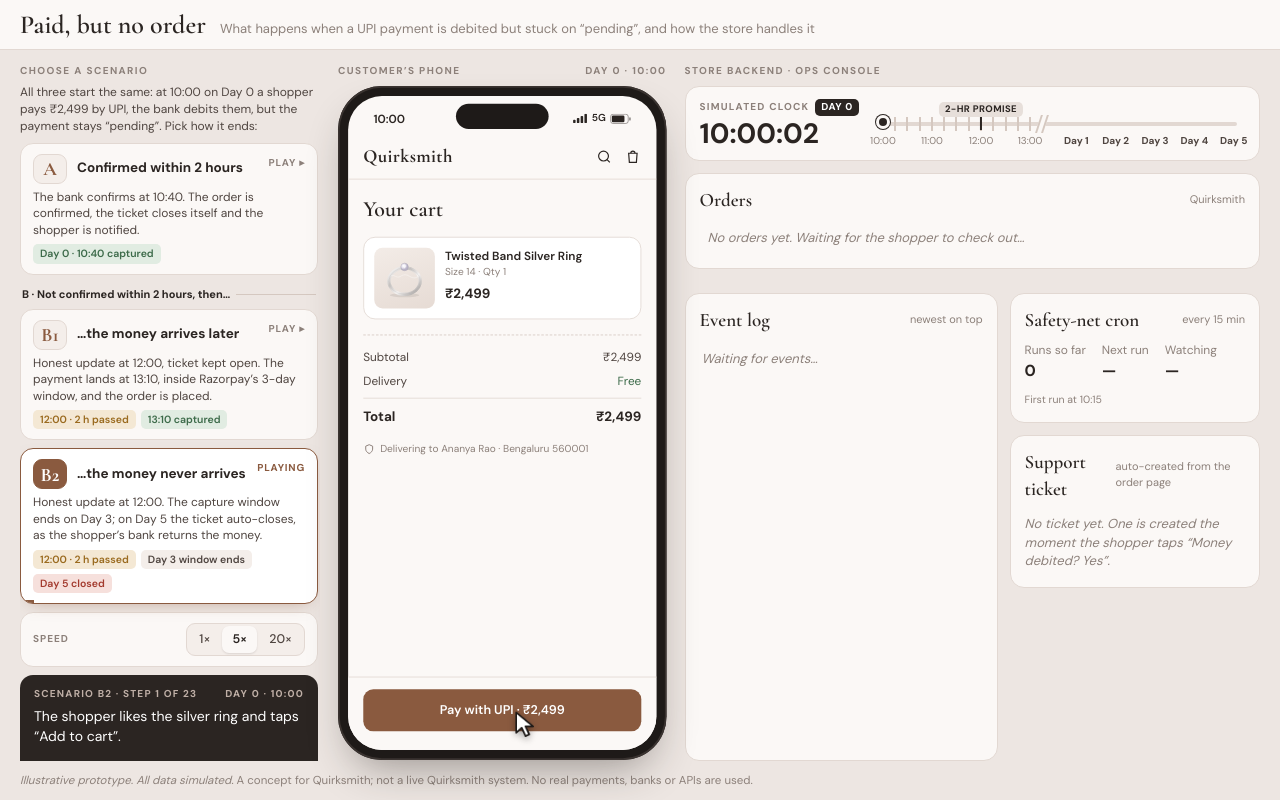
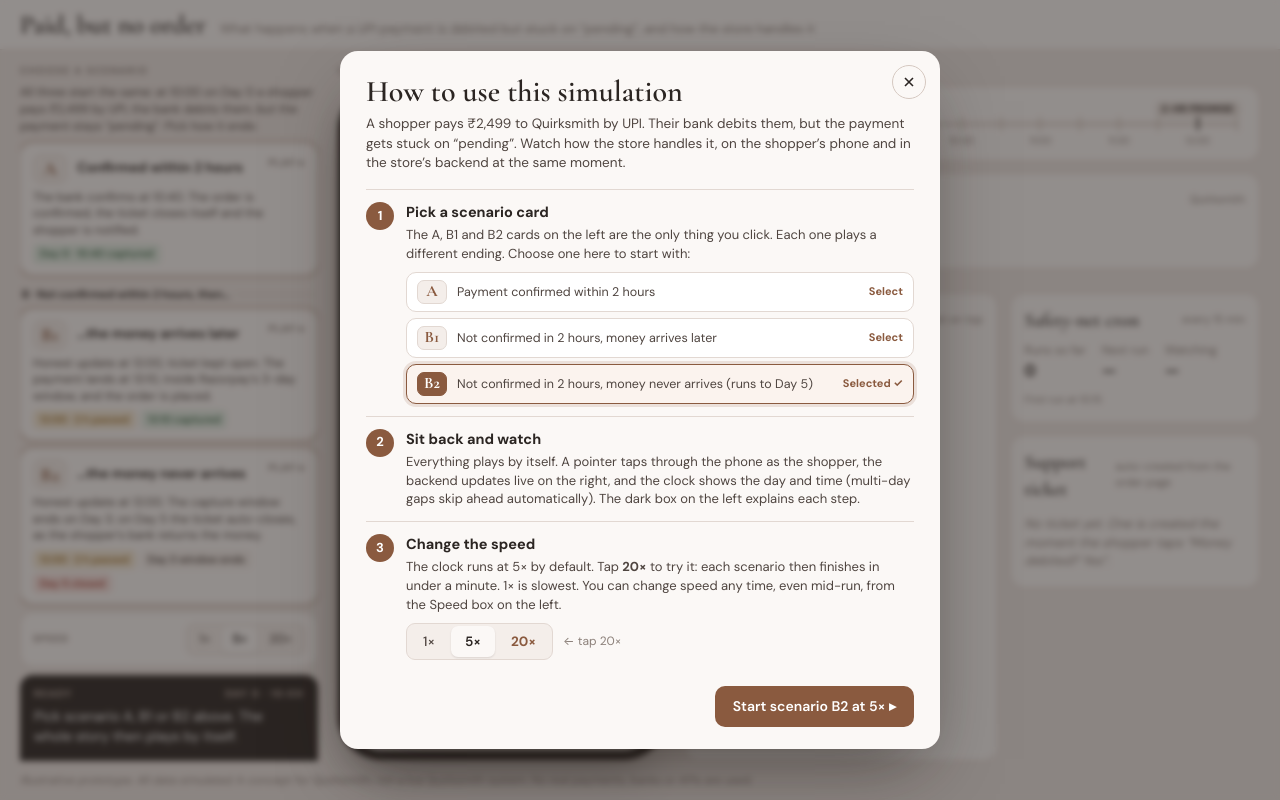
Before and after one commit to shreyajha2418/hevo-pending-payment, a plain HTML site: page index.html in a window 1280 px wide. Both pictures are taken after a click on the button 660 px from the left and 383 px from the top of the page. Drawn offline with nearby package versions, Linux system fonts and the light colour scheme.

Commit message:
Welcome pop-up: selecting a scenario no longer closes it
Clicking A/B1/B2 in the pop-up now only selects it, so the viewer can
still pick a speed. The bottom button becomes 'Start scenario X at N×'.

Co-Authored-By: Claude Opus 5.5 <noreply@anthropic.com>
Claude-Session: https://claude.ai/code/session_01BCbtry74RKoDiFQ9Snnw7Z

```diff
--- a/index.html
+++ b/index.html
@@ -324,6 +324,8 @@ table.orders .mono{font-family:ui-monospace,SFMono-Regular,Menlo,monospace;font-
 .m-cards{display:flex;flex-direction:column;gap:6px;margin-top:8px}
 .m-card{display:flex;gap:10px;align-items:center;text-align:left;border:1.5px solid var(--line);background:#fff;border-radius:10px;padding:7px 10px;font-size:12.5px;color:var(--body)}
 .m-card:hover{border-color:var(--accent)}
+.m-card.sel{border-color:var(--accent);background:#FBF3EE;box-shadow:0 0 0 3px rgba(138,90,63,.15)}
+.m-card.sel b{background:var(--accent);color:#fff;border-color:var(--accent)}
 .m-card b{min-width:30px;height:24px;border-radius:7px;background:var(--soft);color:var(--accent);font-family:var(--serif);font-size:16px;display:flex;align-items:center;justify-content:center;border:1px solid var(--line)}
 .m-card span{flex:1}
 .m-card em{font-style:normal;font-size:11px;font-weight:700;color:var(--accent);white-space:nowrap}
@@ -438,11 +440,11 @@ footer{padding:6px 20px 10px;font-size:11.5px;color:var(--muted)}
     <p class="lead">A shopper pays ₹2,499 to Quirksmith by UPI. Their bank debits them, but the payment gets stuck on “pending”. Watch how the store handles it, on the shopper’s phone and in the store’s backend at the same moment.</p>
     <div class="m-step"><span class="m-num">1</span><div>
       <h4>Pick a scenario card</h4>
-      <p>The A, B1 and B2 cards on the left are the only thing you click. Each one plays a different ending. Try one now:</p>
+      <p>The A, B1 and B2 cards on the left are the only thing you click. Each one plays a different ending. Choose one here to start with:</p>
       <div class="m-cards">
-        <button class="m-card" data-wsc="A"><b>A</b><span>Payment confirmed within 2 hours</span><em>Play ▸</em></button>
-        <button class="m-card" data-wsc="B1"><b>B1</b><span>Not confirmed in 2 hours, money arrives later</span><em>Play ▸</em></button>
-        <button class="m-card" data-wsc="B2"><b>B2</b><span>Not confirmed in 2 hours, money never arrives (runs to Day 5)</span><em>Play ▸</em></button>
+        <button class="m-card" data-wsc="A"><b>A</b><span>Payment confirmed within 2 hours</span><em>Select</em></button>
+        <button class="m-card" data-wsc="B1"><b>B1</b><span>Not confirmed in 2 hours, money arrives later</span><em>Select</em></button>
+        <button class="m-card" data-wsc="B2"><b>B2</b><span>Not confirmed in 2 hours, money never arrives (runs to Day 5)</span><em>Select</em></button>
       </div></div></div>
     <div class="m-step"><span class="m-num">2</span><div>
       <h4>Sit back and watch</h4>
@@ -1008,8 +1010,20 @@ $('wSpeed').addEventListener('click', e => {
   document.querySelector('#wSpeed .try')?.classList.remove('try');
   const n = $('wNote'); n.className = 'note ok';
   n.textContent = `Speed set to ${cfg.speed}×. You can change it again from the Speed box on the left.`;
+  syncWGo();
 });
-document.querySelectorAll('[data-wsc]').forEach(b => b.addEventListener('click', () => { closeWelcome(); run(b.dataset.wsc); }));
+let wPick = null;
+function syncWGo() {
+  $('wGo').textContent = wPick ? `Start scenario ${wPick} at ${cfg.speed}× ▸` : 'Got it, show me the simulation';
+}
+document.querySelectorAll('[data-wsc]').forEach(b => b.addEventListener('click', () => {
+  wPick = b.dataset.wsc;
+  document.querySelectorAll('[data-wsc]').forEach(x => {
+    const on = x === b; x.classList.toggle('sel', on); x.querySelector('em').textContent = on ? 'Selected ✓' : 'Select';
+  });
+  syncWGo();
+}));
+$('wGo').addEventListener('click', () => { if (wPick) run(wPick); });
 syncWSpeed();
 
 st = initState(); ptrPark();
```
